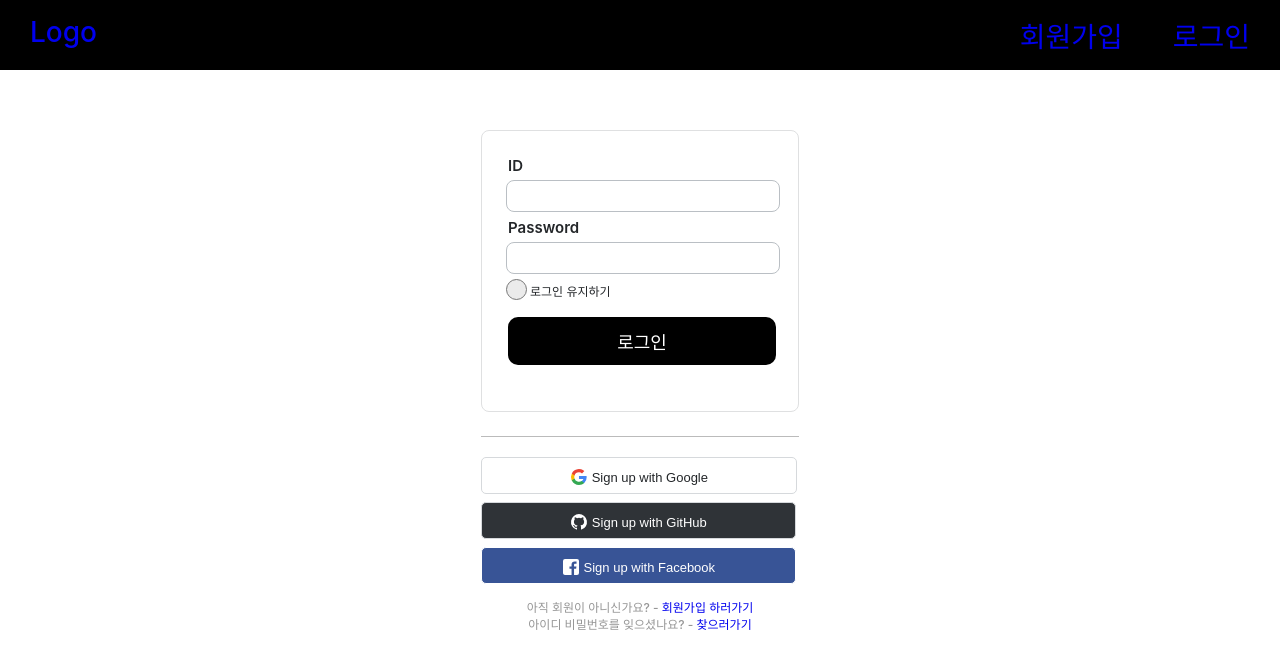
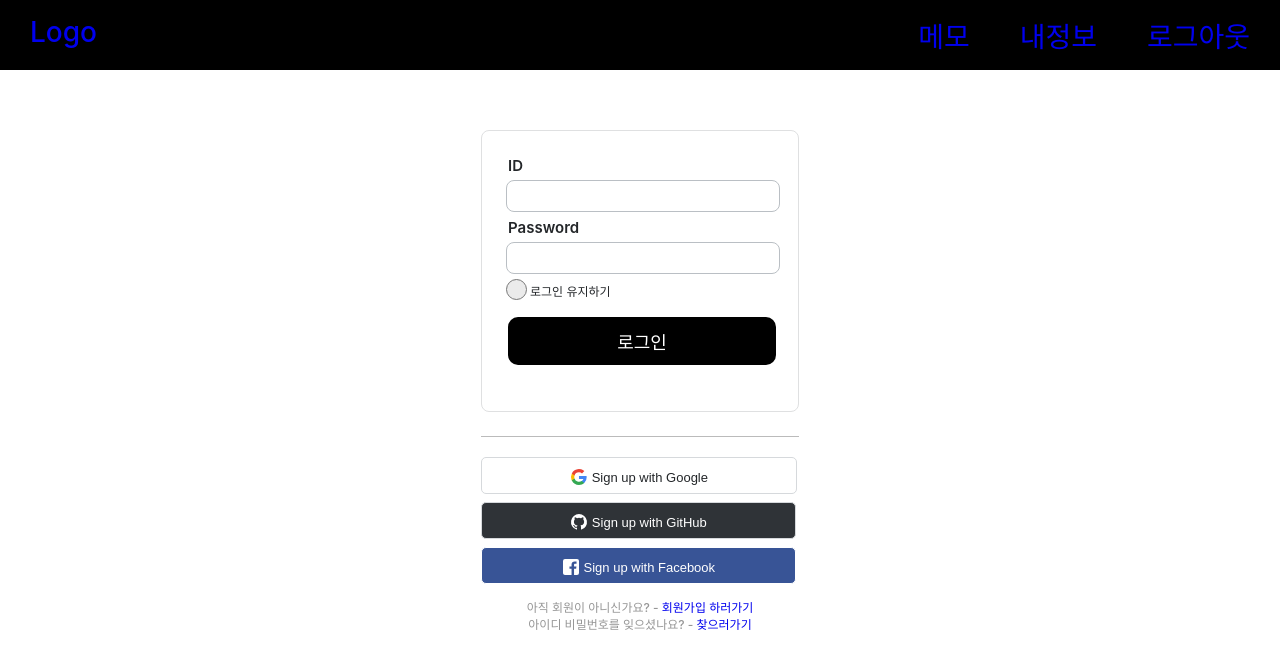
Before and after one commit to codestates-seb/seb39_main_002, a React (Create React App) app in the folder client/: page /login in a window 1280 px wide. Shown: the top 668 px of the page. Built offline with nearby package versions, Linux system fonts and the light colour scheme; no server answers.

Commit message:
goBack in addfood, fooddetail

```diff
--- a/client/src/Addfood.js
+++ b/client/src/Addfood.js
@@ -49,16 +49,22 @@ function Addfood({ data, setData }) {
       freezerLast: data["freezerLast"],
     });
   }
+  function goBack() {
+    window.history.back();
+  }
   return (
-    <Main>
-      <div className="container">
+    <Main onClick={goBack}>
+      <div className="container" onClick={(event) => event.stopPropagation()}>
         <div>
           <div className="title">
-            <input
-              placeholder="재료를 입력해주세요"
-              value={title}
-              onChange={titleHandler}
-            />
+            <div className="titleButton">
+              <input
+                placeholder="재료를 입력해주세요"
+                value={title}
+                onChange={titleHandler}
+              />
+              <button onClick={goBack}>x</button>
+            </div>
             <h1> </h1>
           </div>
         </div>
@@ -222,6 +228,21 @@ export const Main = styled.div`
       margin: 30px auto;
     }
   }
+  .titleButton {
+    display: flex;
+    justify-content: space-between;
+    button {
+      color: white;
+      background-color: #ffa249;
+      border: white 1px solid;
+      border-radius: 50%;
+      width: 40px;
+      height: 40px;
+      font-size: 25px;
+      font-weight: bold;
+      margin-top: 50px;
+    }
+  }
   .tagText {
     width: 28vw;
     h2 {
--- a/client/src/Fooddetail.js
+++ b/client/src/Fooddetail.js
@@ -82,16 +82,22 @@ function Fooddetail({ place, data, setData }) {
       });
     }
   }
+  function goBack() {
+    window.history.back();
+  }
   return (
-    <Main>
-      <div className="container">
+    <Main onClick={goBack}>
+      <div className="container" onClick={(event) => event.stopPropagation()}>
         <div>
           <div className="title">
-            <input
-              placeholder="재료를 입력해주세요"
-              value={title}
-              onChange={titleHandler}
-            />
+            <div className="titleButton">
+              <input
+                placeholder="재료를 입력해주세요"
+                value={title}
+                onChange={titleHandler}
+              />
+              <button onClick={goBack}>x</button>
+            </div>
             <h1> </h1>
           </div>
         </div>
@@ -258,6 +264,21 @@ export const Main = styled.div`
       margin: 30px auto;
     }
   }
+  .titleButton {
+    display: flex;
+    justify-content: space-between;
+    button {
+      color: white;
+      background-color: #ffa249;
+      border: white 1px solid;
+      border-radius: 50%;
+      width: 40px;
+      height: 40px;
+      font-size: 25px;
+      font-weight: bold;
+      margin-top: 50px;
+    }
+  }
   .tagText {
     width: 28vw;
     h2 {
--- a/client/src/Header.js
+++ b/client/src/Header.js
@@ -2,7 +2,7 @@ import { Link } from "react-router-dom";
 import styled from "styled-components";
 import { useState } from "react";
 function Header() {
-  const [isLogin, setIsLogin] = useState(false); //로그인 상태 구별 true로 바꿀 경우 기존 헤더
+  const [isLogin, setIsLogin] = useState(true); //로그인 상태 구별 true로 바꿀 경우 기존 헤더
   function loginHandler() {
     setIsLogin(!isLogin);
   }
@@ -17,6 +17,7 @@ function Header() {
             {/* <button onClick={loginHandler}>setlogin</button> */}
           </div>
           <div className="header-right">
+            <span>{isLogin ? <Link>메모</Link> : ""}</span>
             <span>
               {isLogin ? (
                 <Link to="/mypage">내정보</Link>
--- a/client/src/Login.js
+++ b/client/src/Login.js
@@ -15,10 +15,10 @@ function Login() {
   function linkToMain() {
     window.location.href = `http://localhost:3000/main`;
   }
-  function postForm(username, password) {
+  function postForm(id, password) {
     axios
       .post("http://15.164.53.160:8080/v1/members/join", {
-        username,
+        id,
         password,
       })
       .then(function (response) {
--- a/client/src/Signup.js
+++ b/client/src/Signup.js
@@ -7,10 +7,10 @@ function Signup() {
   function linkToLogin() {
     window.location.href = `http://localhost:3000/login`;
   }
-  function postForm(username, password, email, nickname) {
+  function postForm(id, password, email, nickname) {
     axios
       .post("http://15.164.53.160:8080/v1/members/join", {
-        username,
+        id,
         password,
         email,
         nickname,
```
